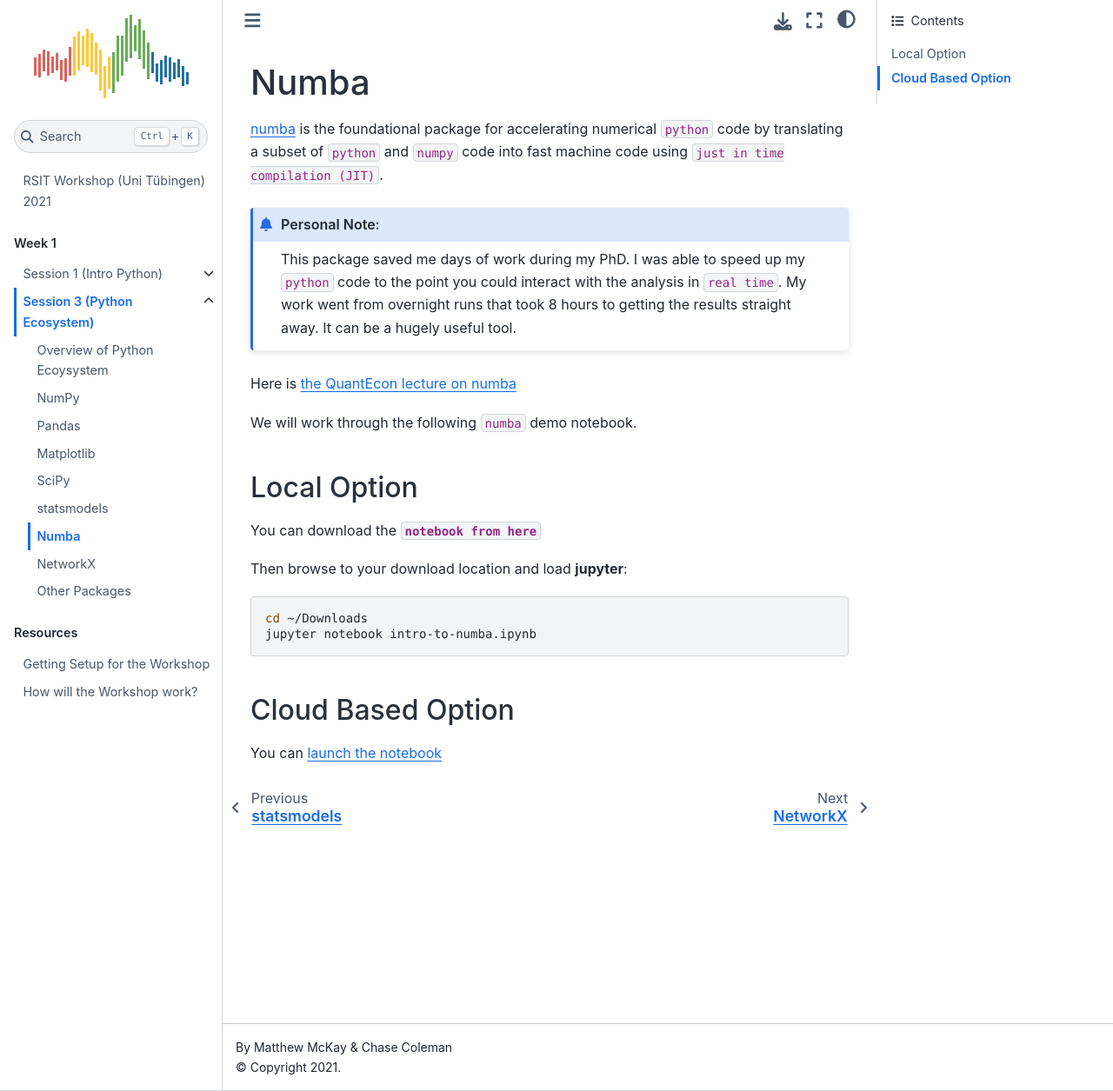
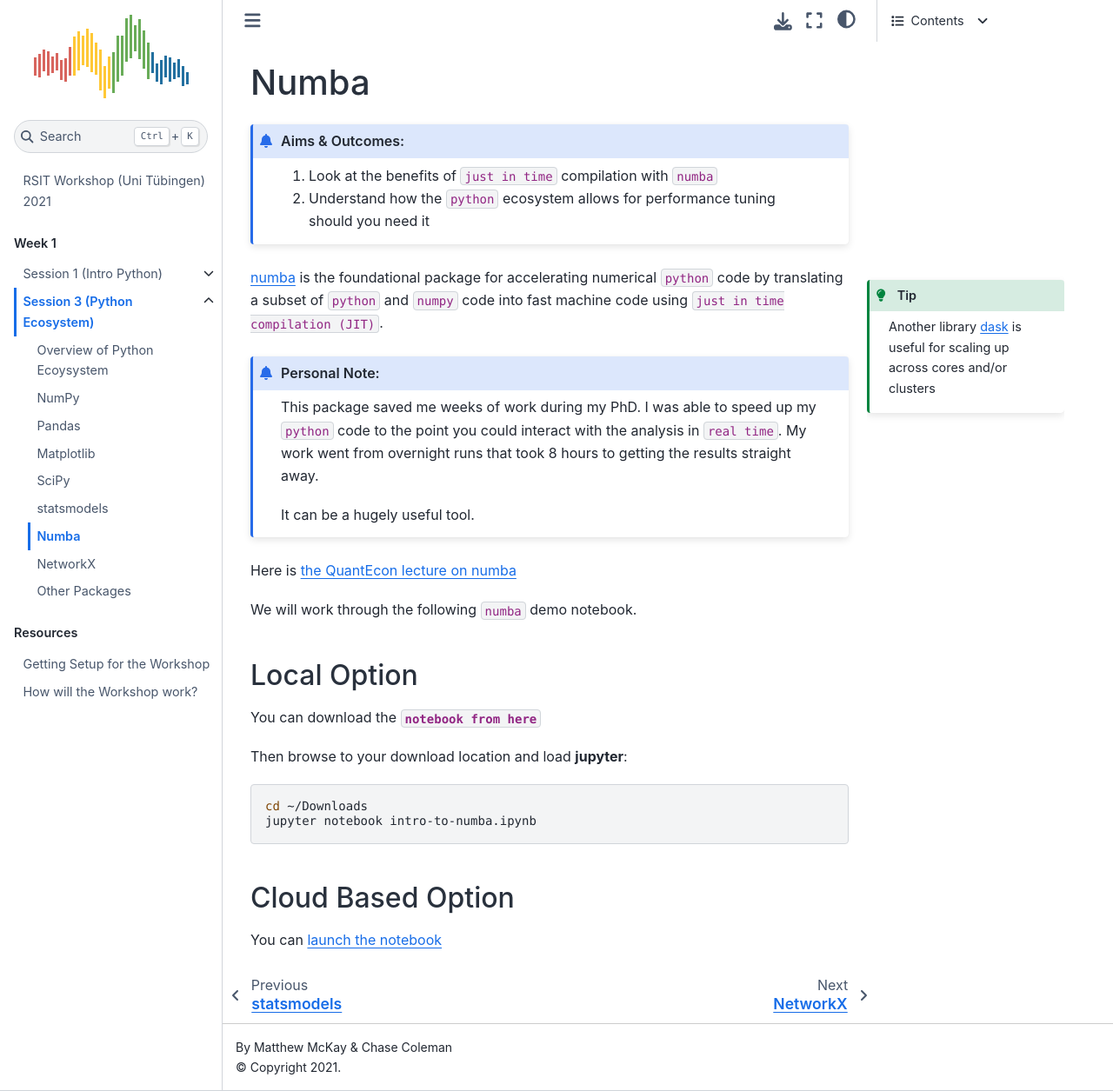
Before and after one commit to QuantEcon/2021-workshop-rsit, a Jupyter Book: the page built from website/week1/session3/numba.md, in a window 1280 px wide and 1255 px high. Shown: the whole window at 87% size. Built offline with Jupyter Book 1.0.4 settings and Sphinx 7.4.7 and the Sphinx Book theme 1.1.4, drawn with Linux system fonts in a browser that asks for light colours.

Commit message:
add intro-to-numba and adjust pandas

````diff
--- a/website/week1/session3/numba.md
+++ b/website/week1/session3/numba.md
@@ -1,14 +1,27 @@
 (session3/numba)=
 # Numba
+
+```{admonition} Aims & Outcomes:
+1. Look at the benefits of `just in time` compilation with `numba`
+2. Understand how the `python` ecosystem allows for performance tuning should you need it
+```
+
+:::{margin}
+```{tip}
+Another library [dask](https://dask.org) is useful for scaling up across cores and/or clusters
+```
+:::
 
 [numba](https://numba.pydata.org) is the foundational package for accelerating numerical
 `python` code by translating a subset of `python` and `numpy` code into fast machine code using
 `just in time compilation (JIT)`.
 
 ```{admonition} Personal Note:
-This package saved me days of work during my PhD. I was able to speed up my `python` code to
+This package saved me weeks of work during my PhD. I was able to speed up my `python` code to
 the point you could interact with the analysis in `real time`. My work went from overnight runs that
-took 8 hours to getting the results straight away. It can be a hugely useful tool.
+took 8 hours to getting the results straight away.
+
+It can be a hugely useful tool.
 ```
 
 Here is [the QuantEcon lecture on numba](https://python-programming.quantecon.org/numba.html)
````
Also changed, not shown: notebooks/session3/img/numpy-memory.png (added), website/week1/session3/img/split-apply-combine.png (renamed from website/week1/session3/split-apply-combine.png), 6 other files.
